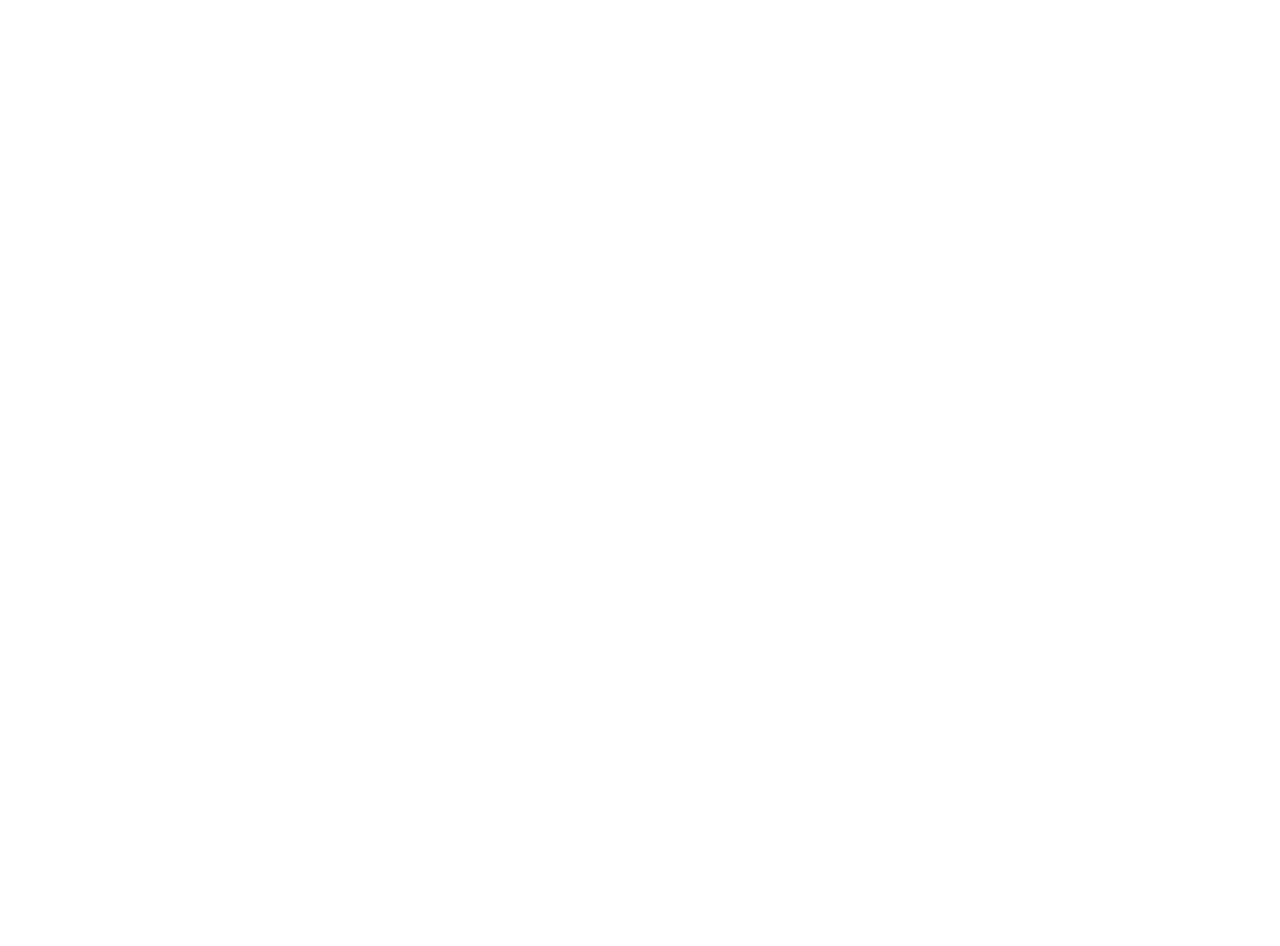
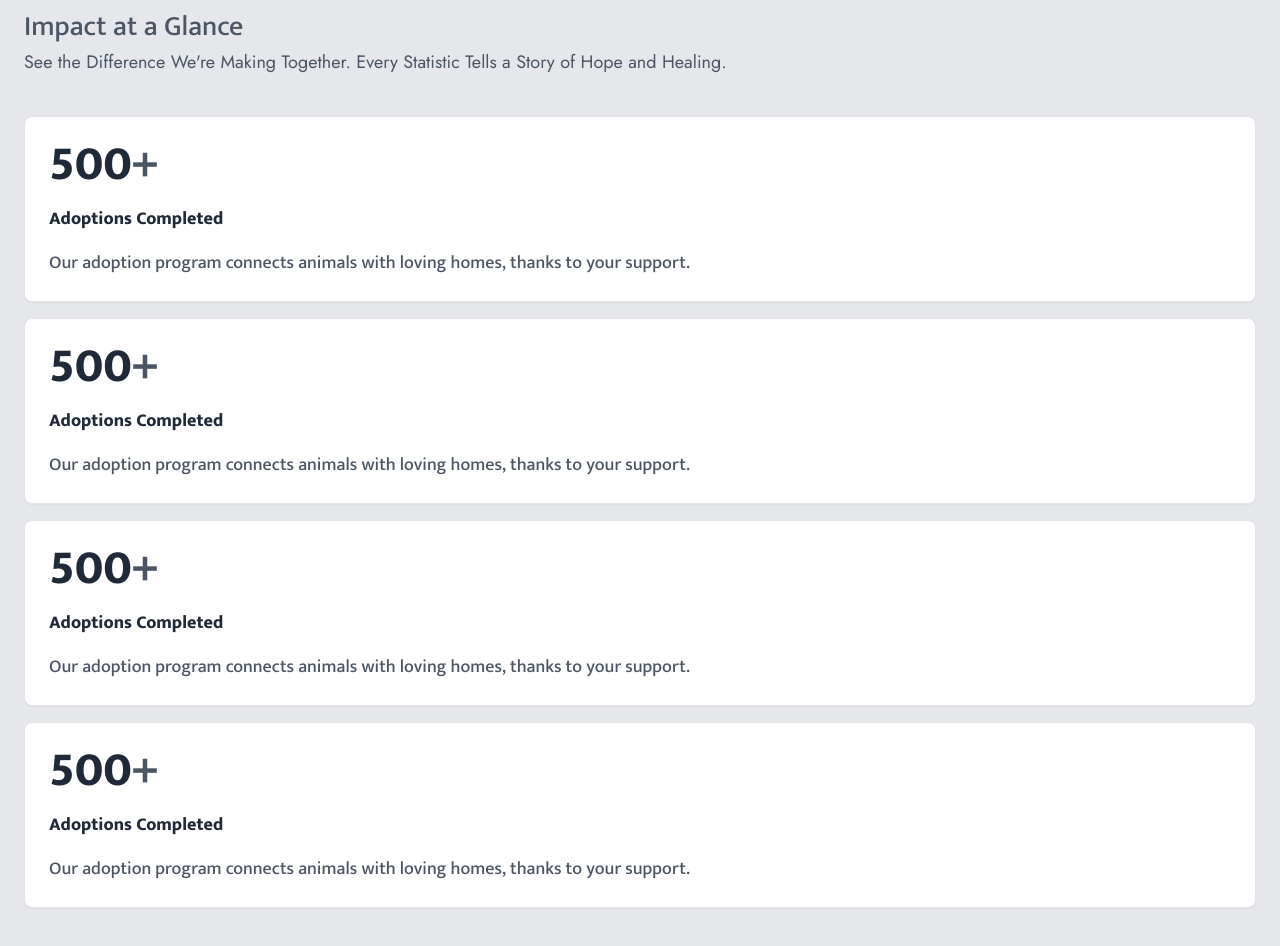
Before and after one commit to MikaelMarceniuk/rescuify-animal-rescue, a Next.js app: page / in a window 1280 px wide. Shown: the part 660-1606 px from the top of the page. Before the commit the page ends 877 px from the top, so only its background shows below. Built offline with nearby package versions, Linux system fonts and the light colour scheme.

Commit message:
feat(HomePage): Add statistics section

```diff
--- /dev/null
+++ b/src/app/fonts.ts
@@ -0,0 +1,6 @@
+import { Jost } from 'next/font/google'
+import { Mukta } from 'next/font/google'
+
+export const jost = Jost({ subsets: ['latin'] })
+
+export const mukta = Mukta({ subsets: ['latin'], weight: ['500', '800'] })
--- a/src/app/layout.tsx
+++ b/src/app/layout.tsx
@@ -1,9 +1,7 @@
 import type { Metadata, NextPage } from 'next'
 import './globals.css'
-import { Jost } from 'next/font/google'
 import Navbar from '@/components/navbar'
-
-const jost = Jost({ subsets: ['latin'] })
+import { jost } from './fonts'
 
 export const metadata: Metadata = {
 	title: 'Create Next App',
--- a/src/app/page.tsx
+++ b/src/app/page.tsx
@@ -1,11 +1,20 @@
 import { Button } from '@/components/ui/button'
+import {
+	Card,
+	CardContent,
+	CardDescription,
+	CardHeader,
+	CardTitle,
+} from '@/components/ui/card'
+import { cn } from '@/lib/utils'
 import { NextPage } from 'next'
 import Image from 'next/image'
+import { jost, mukta } from './fonts'
 
 const HomePage: NextPage = () => {
 	return (
-		<div className='min-h-dvh p-6 pb-10'>
-			<section className='flex flex-col gap-6'>
+		<div className='min-h-dvh '>
+			<section className='flex flex-col gap-6 p-6 pb-10'>
 				<h2 className='text-4xl font-medium text-green-800'>
 					Empower Change: <br />
 					Rescue, Rehabilitate, Rehome Together
@@ -29,6 +38,96 @@
 					className='rounded'
 				/>
 			</section>
+
+			<section
+				className={cn(
+					'flex flex-col gap-10 bg-gray-200 p-6 pb-10',
+					mukta.className,
+				)}
+			>
+				<div>
+					<p className='text-lg font-bold tracking-widest text-gray-500'>
+						STATISTICS
+					</p>
+					<h3 className='text-2.8xl font-medium text-gray-600'>
+						Impact at a Glance
+					</h3>
+					<h4 className={cn('text-lg text-gray-600', jost.className)}>
+						See the Difference We're Making Together. Every Statistic Tells a
+						Story of Hope and Healing.
+					</h4>
+				</div>
+
+				<ul className='flex flex-col gap-4'>
+					<li>
+						<Card>
+							<CardContent className='flex flex-col gap-4 pt-6'>
+								<p className='text-5xl font-bold text-gray-800'>
+									500<span className='text-gray-600'>+</span>
+								</p>
+								<h4 className='text-lg font-semibold text-gray-800'>
+									Adoptions Completed
+								</h4>
+								<p className='text-lg text-gray-600'>
+									Our adoption program connects animals with loving homes,
+									thanks to your support.
+								</p>
+							</CardContent>
+						</Card>
+					</li>
+
+					<li>
+						<Card>
+							<CardContent className='flex flex-col gap-4 pt-6'>
+								<p className='text-5xl font-bold text-gray-800'>
+									500<span className='text-gray-600'>+</span>
+								</p>
+								<h4 className='text-lg font-semibold text-gray-800'>
+									Adoptions Completed
+								</h4>
+								<p className='text-lg text-gray-600'>
+									Our adoption program connects animals with loving homes,
+									thanks to your support.
+								</p>
+							</CardContent>
+						</Card>
+					</li>
+
+					<li>
+						<Card>
+							<CardContent className='flex flex-col gap-4 pt-6'>
+								<p className='text-5xl font-bold text-gray-800'>
+									500<span className='text-gray-600'>+</span>
+								</p>
+								<h4 className='text-lg font-semibold text-gray-800'>
+									Adoptions Completed
+								</h4>
+								<p className='text-lg text-gray-600'>
+									Our adoption program connects animals with loving homes,
+									thanks to your support.
+								</p>
+							</CardContent>
+						</Card>
+					</li>
+
+					<li>
+						<Card>
+							<CardContent className='flex flex-col gap-4 pt-6'>
+								<p className='text-5xl font-bold text-gray-800'>
+									500<span className='text-gray-600'>+</span>
+								</p>
+								<h4 className='text-lg font-semibold text-gray-800'>
+									Adoptions Completed
+								</h4>
+								<p className='text-lg text-gray-600'>
+									Our adoption program connects animals with loving homes,
+									thanks to your support.
+								</p>
+							</CardContent>
+						</Card>
+					</li>
+				</ul>
+			</section>
 		</div>
 	)
 }
--- a/src/components/navbar/index.tsx
+++ b/src/components/navbar/index.tsx
@@ -14,7 +14,9 @@
 					<div className='flex items-center gap-1 '>
 						{/* TODO Search a better bone icon */}
 						<Bone size={24} className='text-green-800' />
-						<h1 className='text-3xl font-semibold text-green-800'>Rescuify</h1>
+						<h1 className='text-2.8xl font-semibold text-green-800'>
+							Rescuify
+						</h1>
 					</div>
 
 					<AccordionTrigger>
--- /dev/null
+++ b/src/components/ui/card.tsx
@@ -0,0 +1,79 @@
+import * as React from "react"
+
+import { cn } from "@/lib/utils"
+
+const Card = React.forwardRef<
+  HTMLDivElement,
+  React.HTMLAttributes<HTMLDivElement>
+>(({ className, ...props }, ref) => (
+  <div
+    ref={ref}
+    className={cn(
+      "rounded-lg border bg-card text-card-foreground shadow-sm",
+      className
+    )}
+    {...props}
+  />
+))
+Card.displayName = "Card"
+
+const CardHeader = React.forwardRef<
+  HTMLDivElement,
+  React.HTMLAttributes<HTMLDivElement>
+>(({ className, ...props }, ref) => (
+  <div
+    ref={ref}
+    className={cn("flex flex-col space-y-1.5 p-6", className)}
+    {...props}
+  />
+))
+CardHeader.displayName = "CardHeader"
+
+const CardTitle = React.forwardRef<
+  HTMLParagraphElement,
+  React.HTMLAttributes<HTMLHeadingElement>
+>(({ className, ...props }, ref) => (
+  <h3
+    ref={ref}
+    className={cn(
+      "text-2xl font-semibold leading-none tracking-tight",
+      className
+    )}
+    {...props}
+  />
+))
+CardTitle.displayName = "CardTitle"
+
+const CardDescription = React.forwardRef<
+  HTMLParagraphElement,
+  React.HTMLAttributes<HTMLParagraphElement>
+>(({ className, ...props }, ref) => (
+  <p
+    ref={ref}
+    className={cn("text-sm text-muted-foreground", className)}
+    {...props}
+  />
+))
+CardDescription.displayName = "CardDescription"
+
+const CardContent = React.forwardRef<
+  HTMLDivElement,
+  React.HTMLAttributes<HTMLDivElement>
+>(({ className, ...props }, ref) => (
+  <div ref={ref} className={cn("p-6 pt-0", className)} {...props} />
+))
+CardContent.displayName = "CardContent"
+
+const CardFooter = React.forwardRef<
+  HTMLDivElement,
+  React.HTMLAttributes<HTMLDivElement>
+>(({ className, ...props }, ref) => (
+  <div
+    ref={ref}
+    className={cn("flex items-center p-6 pt-0", className)}
+    {...props}
+  />
+))
+CardFooter.displayName = "CardFooter"
+
+export { Card, CardHeader, CardFooter, CardTitle, CardDescription, CardContent }
--- a/tailwind.config.ts
+++ b/tailwind.config.ts
@@ -72,6 +72,9 @@
 				'accordion-down': 'accordion-down 0.2s ease-out',
 				'accordion-up': 'accordion-up 0.2s ease-out',
 			},
+			fontSize: {
+				'2.8xl': '1.75rem',
+			},
 		},
 	},
 	plugins: [require('tailwindcss-animate')],
```
